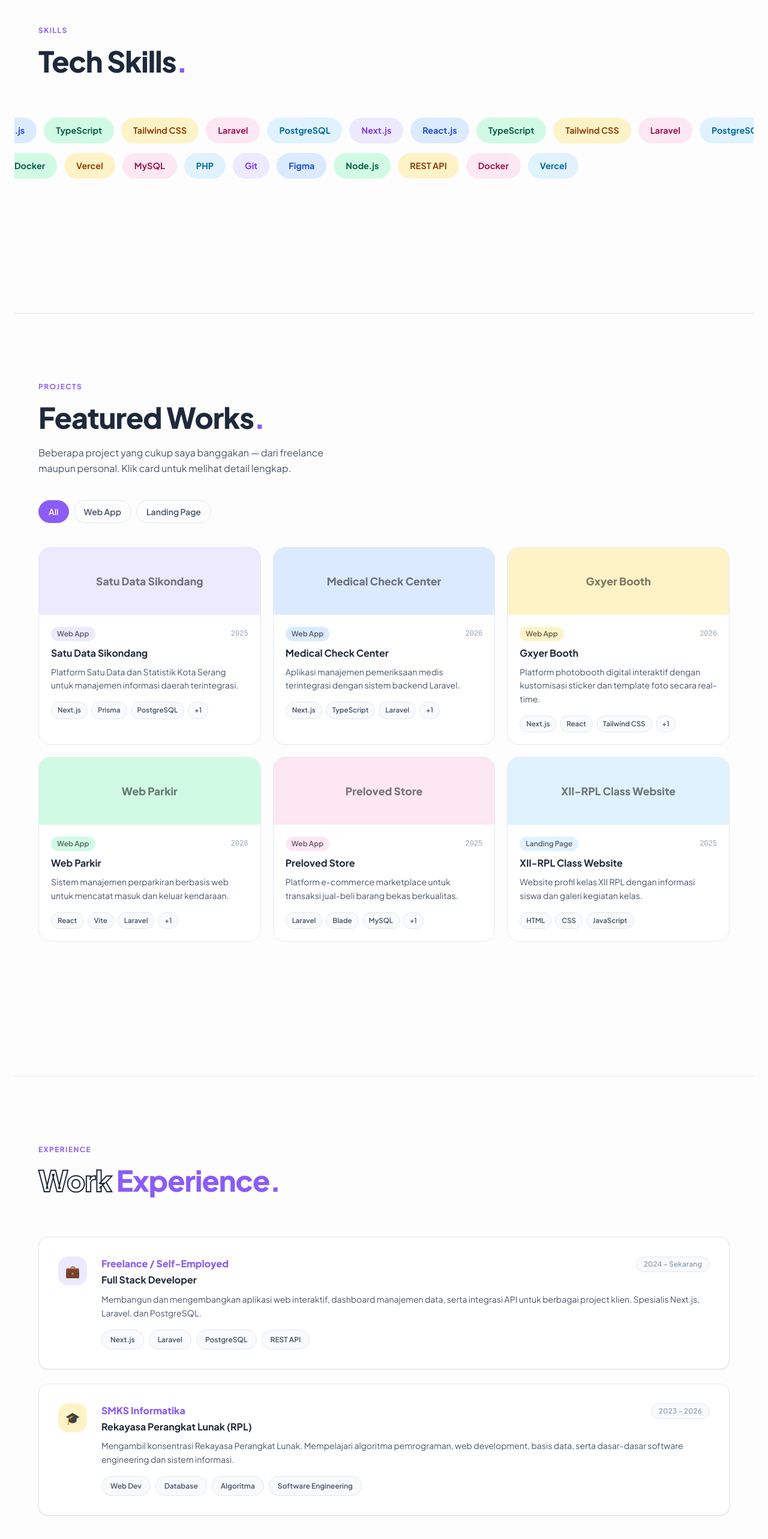
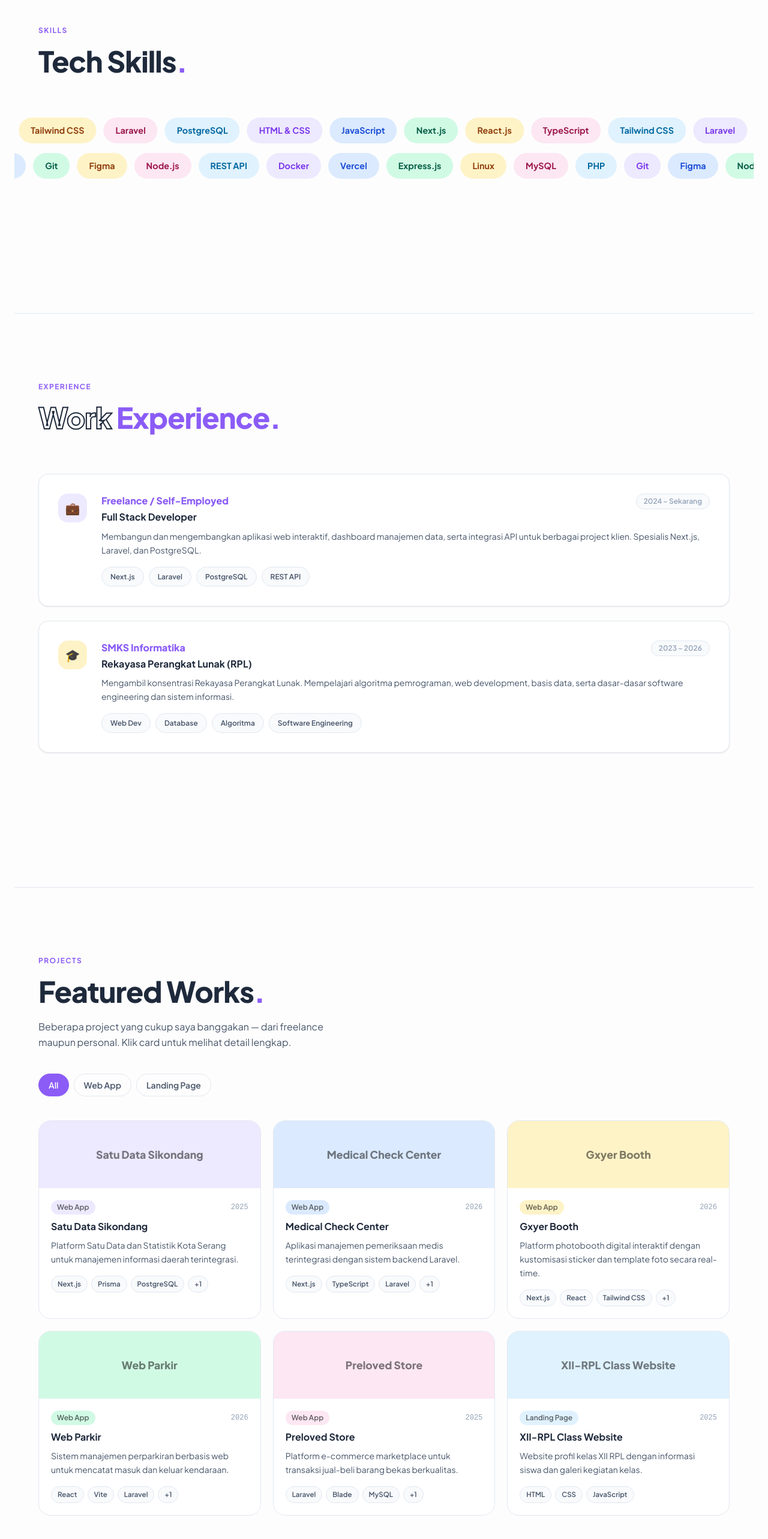
Before and after one commit to Hakim-pixel/ahmadmuntaqim, a Next.js app: page / in a window 1280 px wide. Shown: the part 1963-4529 px from the top of the page at 60% size. Built offline with nearby package versions, Linux system fonts and the light colour scheme.

Commit message:
fix: section order, marquee seamless loop, scroll-spy accuracy

```diff
--- a/src/app/page.js
+++ b/src/app/page.js
@@ -1,8 +1,8 @@
 import HeroSection from '@/components/HeroSection';
 import AboutSection from '@/components/AboutSection';
 import SkillsSection from '@/components/SkillsSection';
+import ExperienceSection from '@/components/ExperienceSection';
 import ProjectsSection from '@/components/ProjectsSection';
-import ExperienceSection from '@/components/ExperienceSection';
 import ContactSection from '@/components/ContactSection';
 
 export default function Home() {
@@ -11,8 +11,8 @@ export default function Home() {
       <HeroSection />
       <AboutSection />
       <SkillsSection />
+      <ExperienceSection />
       <ProjectsSection />
-      <ExperienceSection />
       <ContactSection />
     </>
   );
--- a/src/components/SkillsSection.js
+++ b/src/components/SkillsSection.js
@@ -1,14 +1,12 @@
 'use client';
 import { useEffect, useRef } from 'react';
 
-const row1 = [
-  'Next.js', 'React.js', 'TypeScript', 'Tailwind CSS', 'Laravel', 'PostgreSQL',
-  'Next.js', 'React.js', 'TypeScript', 'Tailwind CSS', 'Laravel', 'PostgreSQL',
-];
-const row2 = [
-  'MySQL', 'PHP', 'Git', 'Figma', 'Node.js', 'REST API', 'Docker', 'Vercel',
-  'MySQL', 'PHP', 'Git', 'Figma', 'Node.js', 'REST API', 'Docker', 'Vercel',
-];
+const baseRow1 = ['Next.js', 'React.js', 'TypeScript', 'Tailwind CSS', 'Laravel', 'PostgreSQL', 'HTML & CSS', 'JavaScript'];
+const baseRow2 = ['MySQL', 'PHP', 'Git', 'Figma', 'Node.js', 'REST API', 'Docker', 'Vercel', 'Express.js', 'Linux'];
+
+// Triple to ensure seamless loop on all screen widths
+const row1 = [...baseRow1, ...baseRow1, ...baseRow1];
+const row2 = [...baseRow2, ...baseRow2, ...baseRow2];
 
 const tagColors = [
   { bg: '#ede9fe', color: '#7c3aed' },
```
